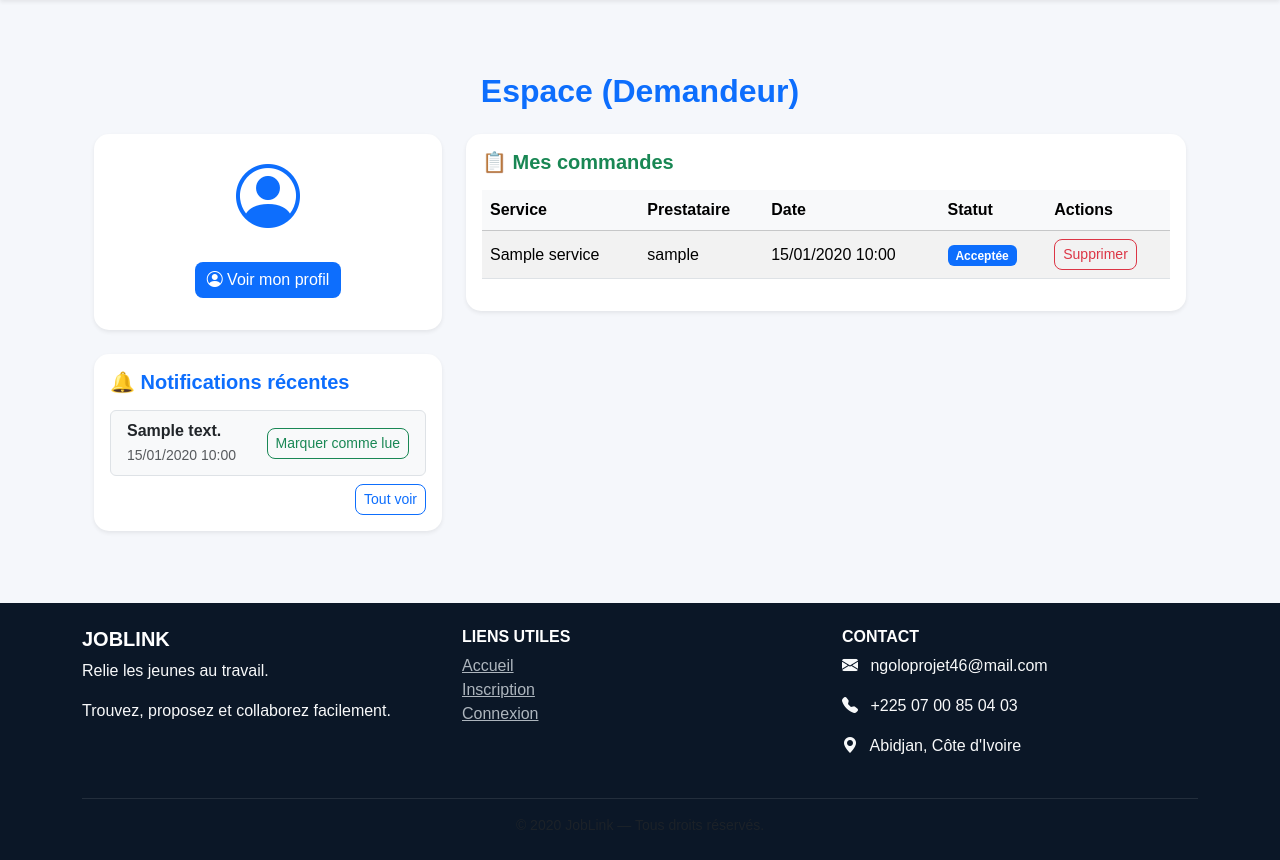
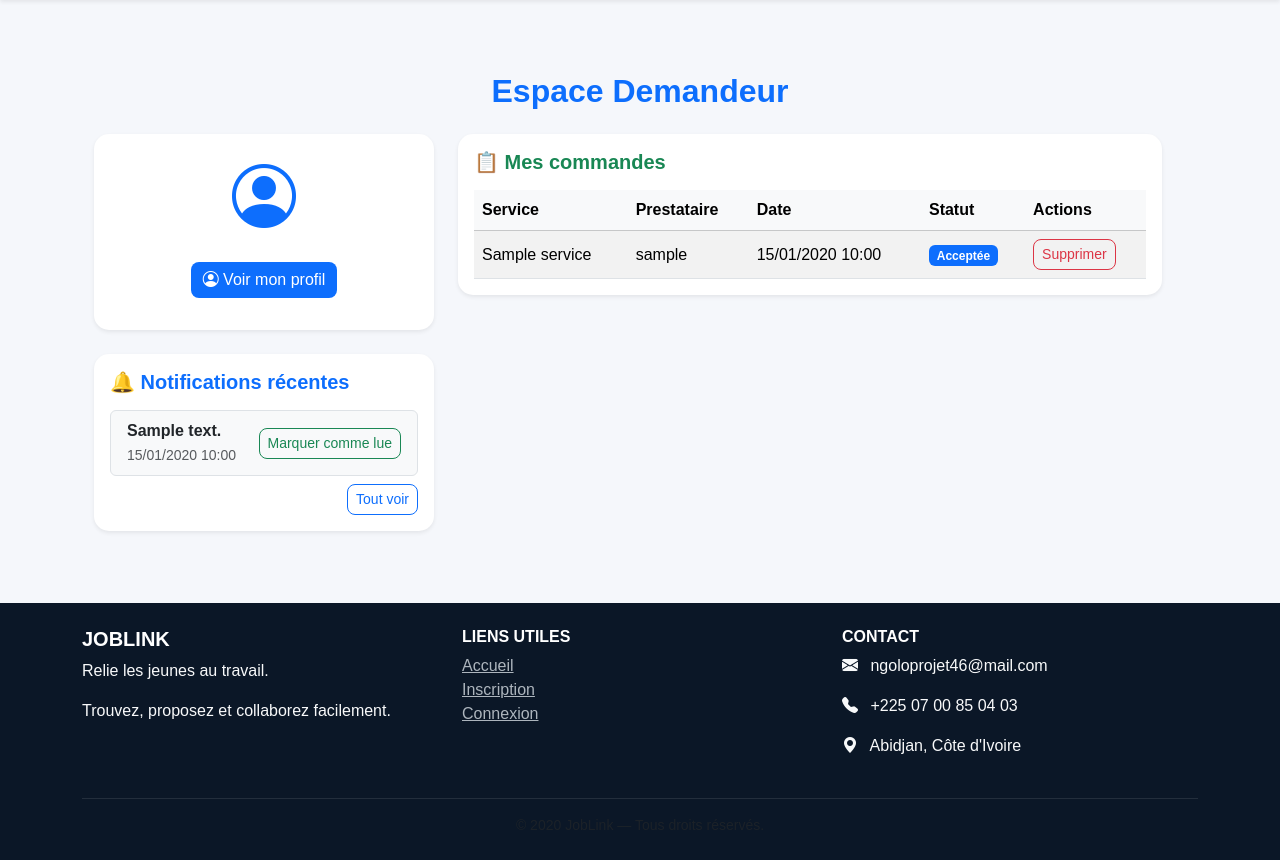
Before and after one commit to ngoloprojet46-collab/joblink, a Django app: template core/templates/dashboard_demandeur.html in a window 1280 px wide. Shown: the part 60-920 px from the top of the page. Run offline with Django 4.2, Linux system fonts and the light colour scheme; the template is opened without the code that fills it: most values are stand-ins (such as "Sample title", 1, 10 or a date in 2020).

Commit message:
Ajouter tout les modifications

```diff
--- a/core/templates/dashboard_demandeur.html
+++ b/core/templates/dashboard_demandeur.html
@@ -2,7 +2,9 @@
 {% block content %}
 
 <div class="container py-5">
-    <h2 class="mb-4 text-primary text-center fw-bold">Espace (Demandeur)</h2>
+    <h2 class="mb-4 text-primary text-center fw-bold">Espace Demandeur</h2>
+
+    <div class="row">
 
         <div class="row">
         <!-- 🧍 Profil utilisateur -->
@@ -26,33 +28,29 @@
 
             </div>
 
-            <!-- 🔔 Notifications récentes -->
+
+            <!-- Notifications récentes -->
             <div class="card shadow-sm mb-4">
                 <div class="card-body">
                     <h5 class="text-primary mb-3">🔔 Notifications récentes</h5>
-
                     {% if notifications %}
-                        <ul class="list-group">
+                        <ul class="list-group mb-2">
                             {% for notif in notifications|slice:":3" %}
                                 <li class="list-group-item d-flex justify-content-between align-items-center {% if not notif.lue %}bg-light{% endif %}">
                                     <div>
                                         <strong>{{ notif.message }}</strong><br>
                                         <small class="text-muted">{{ notif.date|date:"d/m/Y H:i" }}</small>
                                     </div>
-
                                     {% if not notif.lue %}
                                         <a href="{% url 'marquer_notification_lue' notif.id %}"
-                                           class="btn btn-sm btn-outline-success">
-                                            Marquer comme lue
-                                        </a>
+                                           class="btn btn-sm btn-outline-success">Marquer comme lue</a>
                                     {% else %}
                                         <span class="badge bg-success text-white">Lue</span>
                                     {% endif %}
                                 </li>
                             {% endfor %}
                         </ul>
-
-                        <div class="text-end mt-2">
+                        <div class="text-end">
                             <a href="{% url 'mes_notifications' %}" class="btn btn-sm btn-outline-primary">
                                 Tout voir
                             </a>
@@ -64,14 +62,14 @@
             </div>
         </div>
 
-        <!-- 📦 Commandes passées -->
-        <div class="col-md-8">
+        <!-- Commandes passées -->
+        <div class="col-md-8 mb-4">
             <div class="card shadow-sm">
                 <div class="card-body">
                     <h5 class="text-success mb-3">📋 Mes commandes</h5>
-
                     {% if commandes %}
-                        <table class="table table-striped align-middle">
+                        <div class="table-responsive">
+                            <table class="table table-striped align-middle mb-0">
                                 <thead class="table-light">
                                     <tr>
                                         <th>Service</th>
@@ -101,7 +99,7 @@
                                             <td>
                                                 <a href="{% url 'supprimer_commande' commande.id %}"
                                                    class="btn btn-sm btn-outline-danger"
-                                            onclick="return confirm('Voulez-vous vraiment supprimer cette commande ? 🗑');">
+                                                   onclick="return confirm('Supprimer cette commande ? 🗑');">
                                                     Supprimer
                                                 </a>
                                             </td>
@@ -109,6 +107,7 @@
                                     {% endfor %}
                                 </tbody>
                             </table>
+                        </div>
                     {% else %}
                         <p class="text-muted">Aucune commande pour le moment.</p>
                     {% endif %}
```
Also changed, not shown: core/templates/dashboard_prestataire.html (+20 -15 lines), db.sqlite3. Lines whose indentation alone changed are shown as unchanged.
